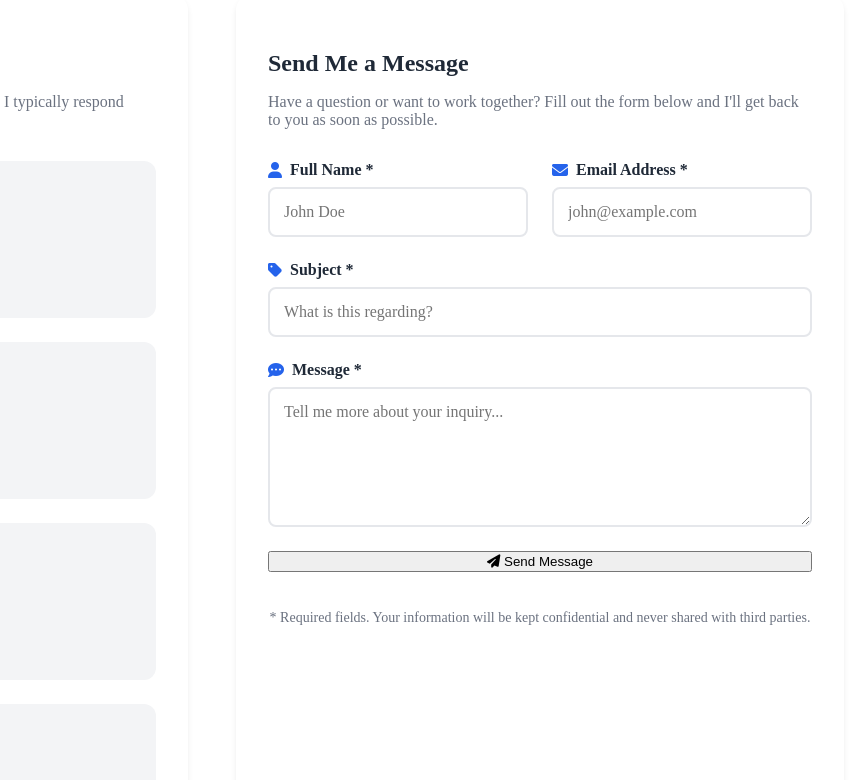
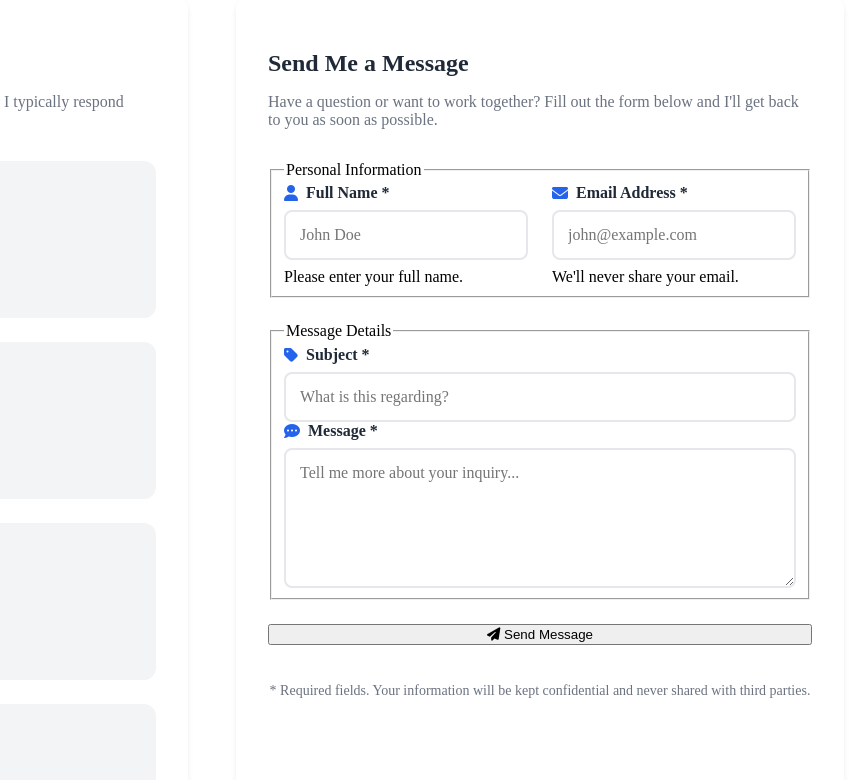
Before and after one commit to darshil0/darshil-portfolio, a website: page contact.html in a window 1280 px wide. Shown: the part 347-1127 px from the top of the page, 428-1280 px from the left. Drawn offline with Linux system fonts and the light colour scheme.

Commit message:
Update contact.html

```diff
--- a/contact.html
+++ b/contact.html
@@ -132,6 +132,8 @@
                         </p>
 
                         <form class="contact-form" id="contactForm" action="https://formspree.io/f/YOUR_FORM_ID" method="POST">
+                            <fieldset>
+                                <legend>Personal Information</legend>
                                 <div class="form-row">
                                     <div class="form-group">
                                         <label for="name">
@@ -145,7 +147,9 @@
                                             required
                                             placeholder="John Doe"
                                             aria-required="true"
+                                            aria-describedby="name-help"
                                         >
+                                        <span id="name-help" class="help-text">Please enter your full name.</span>
                                     </div>
 
                                     <div class="form-group">
@@ -160,10 +164,15 @@
                                             required
                                             placeholder="john@example.com"
                                             aria-required="true"
+                                            aria-describedby="email-help"
                                         >
+                                        <span id="email-help" class="help-text">We'll never share your email.</span>
                                     </div>
                                 </div>
+                            </fieldset>
 
+                            <fieldset>
+                                <legend>Message Details</legend>
                                 <div class="form-group">
                                     <label for="subject">
                                         <i class="fas fa-tag"></i>
@@ -193,15 +202,15 @@
                                         aria-required="true"
                                     ></textarea>
                                 </div>
+                            </fieldset>
 
-                            <button type="submit" class="btn btn-primary btn-submit">
+                            <button type="submit" class="btn btn-primary btn-submit" aria-describedby="form-note">
                                 <i class="fas fa-paper-plane"></i>
                                 Send Message
                             </button>
 
-                            <p class="form-note">
-                                * Required fields. Your information will be kept confidential and never shared
-                                with third parties.
+                            <p id="form-note" class="form-note">
+                                * Required fields. Your information will be kept confidential and never shared with third parties.
                             </p>
                         </form>
 
```
Lines whose indentation alone changed are shown as unchanged.
